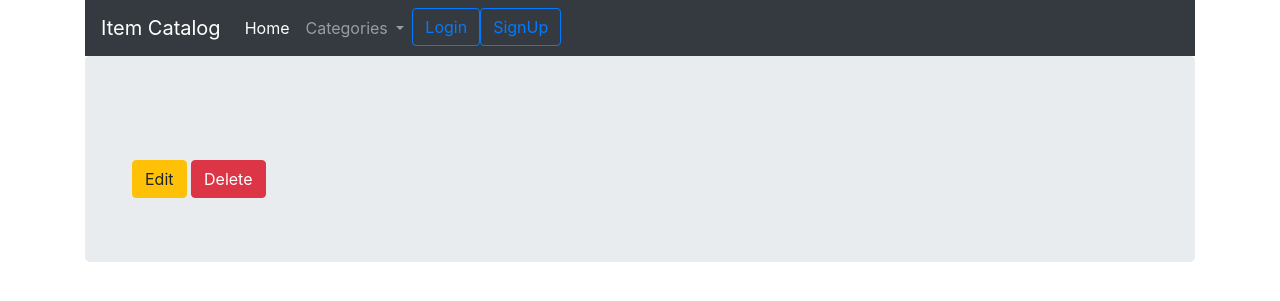
After one commit to MH-Alsubhi/item-catalog-ud, a Flask app: template templates/item/show.html in a window 1280 px wide. The commit adds this page. Shown: the top 301 px of the page. Run offline with Flask 2, Linux system fonts and the light colour scheme; the template is opened without the code that fills it, so the values that code supplies are empty; some libraries are stand-ins or nearby versions.

Commit message:
Show item added

```diff
--- a/app.py
+++ b/app.py
@@ -107,6 +107,13 @@ def edit_item(category_name, item_name):
     else:
         return render_template('item/edit.html', item=edited_item, categories=categories, category = category)
 
+#  show item
+@app.route('/items/<path:category_name>/<path:item_name>/show')
+def show_item(category_name,item_name):
+    category = session.query(Category).filter_by(name=category_name).one()
+    item = session.query(Item).filter_by(name=item_name).one()
+    return render_template('item/show.html', item=item,category = category)
+
 
 # delete item
 @app.route('/items/<path:category_name>/<path:item_name>', methods=['GET', 'POST'])
--- a/templates/item/edit.html
+++ b/templates/item/edit.html
@@ -23,7 +23,7 @@
         </div>
         <div class="form-group">
             <button type="submit" class="btn btn-primary">Edit</button>
-            <a  class="btn btn-danger" href="{{url_for('list_items',category_name = category.name)}}">Cancel</a>
+            <a  class="btn btn-danger" href="{{url_for('show_item',category_name = category.name,item_name = item.name)}}">Cancel</a>
         </div>
     </form>
 
--- a/templates/item/items.html
+++ b/templates/item/items.html
@@ -5,10 +5,7 @@
   <h2>{{category.name}}</h2>
   <a href="{{url_for('new_item',category_name = category.name)}}" class="btn btn-primary">Add item</a>
     {%for item in items%}
-    <a href="#" class="list-group-item list-group-item-action">{{item.name}}</a>
-    <a href="{{url_for('edit_item',category_name = category.name,item_name = item.name)}}" class="btn btn-warning">Edit</a>
-    <a href="{{url_for('delete_item',category_name = category.name,item_name = item.name)}}" class="btn btn-danger">Delete</a>
-    <br>
+    <a href="{{url_for('show_item',category_name = category.name,item_name = item.name)}}" class="list-group-item list-group-item-action">{{item.name}}</a>
     {%endfor%}
   </div>
 
--- /dev/null
+++ b/templates/item/show.html
@@ -0,0 +1,16 @@
+{% include "partials/header.html" %}
+<div class="container">
+  <!-- show item -->
+  <div class="jumbotron">
+    <div class="container">
+      <h1 class="display-4">{{item.name}}</h1>
+      <p class="lead">{{item.desc}}</p>
+      <br>
+      <a href="{{url_for('edit_item',category_name = category.name,item_name = item.name)}}" class="btn btn-warning">Edit</a>
+      <a href="{{url_for('delete_item',category_name = category.name,item_name = item.name)}}" class="btn btn-danger">Delete</a>
+      <br>
+      <span class="badge badge-primary">{{category.name}}</span>
+    </div>
+  </div>
+</div>
+{% include "partials/footer.html" %}
```
